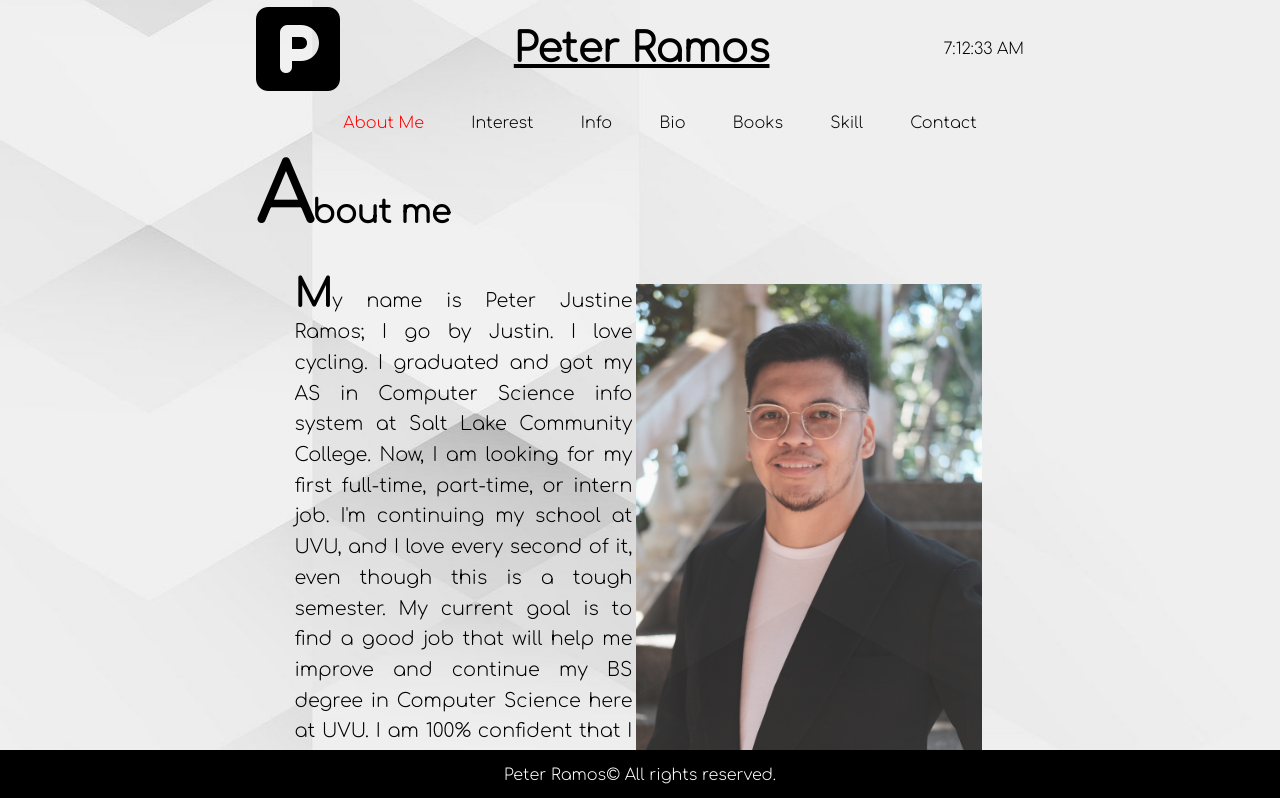
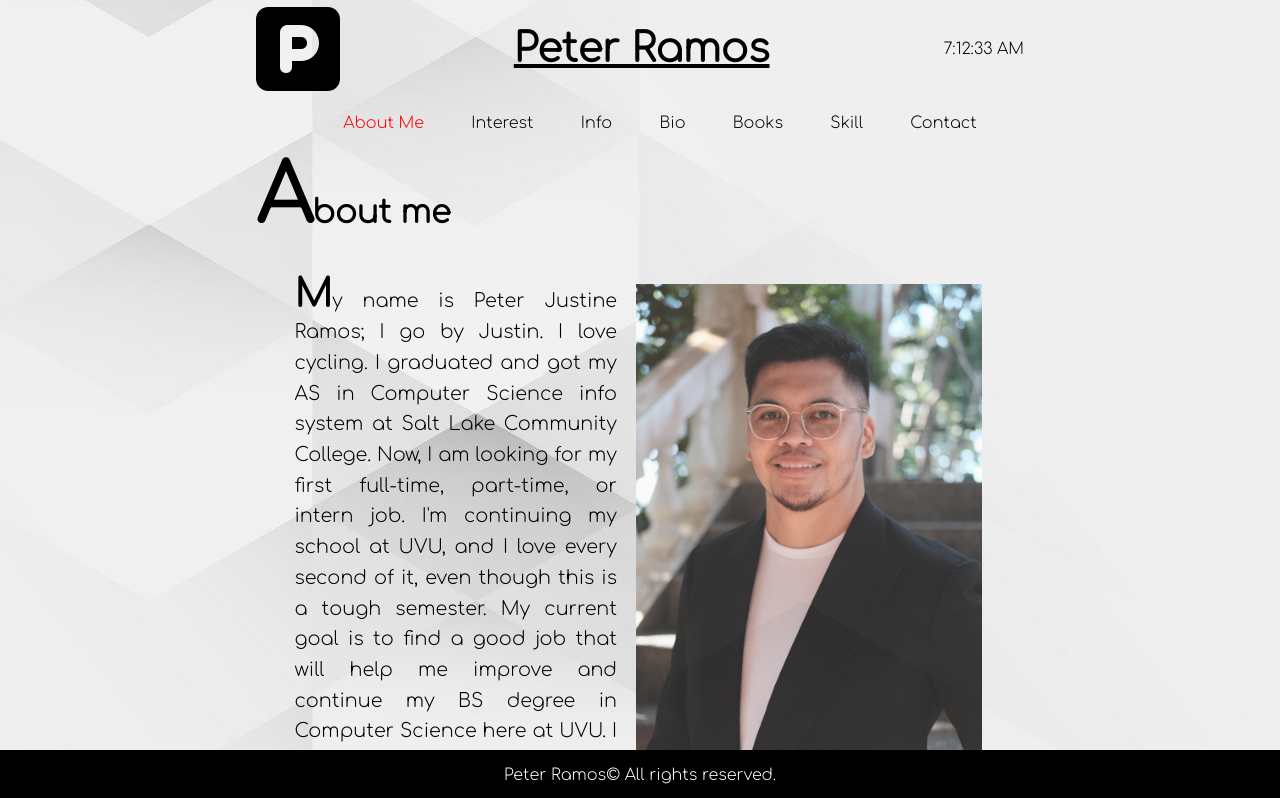
Before and after one commit to dchamp16/about-me, a React (Create React App) app: page / in a window 1280 px wide. Shown: the top 798 px of the page. Built offline with nearby package versions, Linux system fonts and the light colour scheme.

Commit message:
adding padding photo

```diff
--- a/src/index.css
+++ b/src/index.css
@@ -160,6 +160,7 @@ p.haiku::first-letter {
   float: right;
   margin: 0.2em;
   opacity: 0.8;
+  padding-left: 0.8em;
 }
 #mypicture:hover {
   width: 50%;
```
